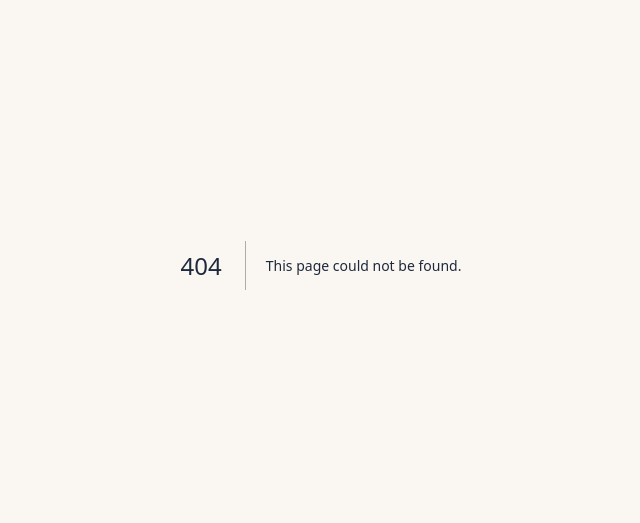
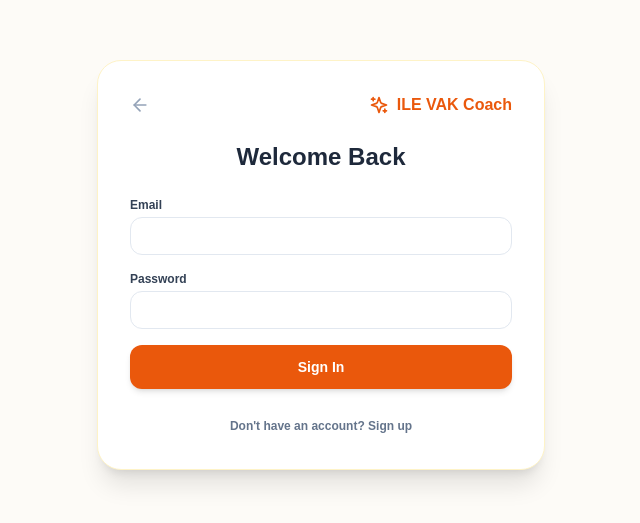
Before and after one commit to ITM-kaiwa/ILE, a Next.js app: page /login in a window 1280 px wide. Before the commit this address had no page. Shown: the part 135-658 px from the top of the page, without its empty margins (319-959 px from the left). Built offline with nearby package versions, Linux system fonts and the light colour scheme.

Commit message:
feat: scaffold Supabase Auth, login page, and seed API route

```diff
--- /dev/null
+++ b/app/api/seed/route.ts
@@ -0,0 +1,62 @@
+import { NextResponse } from 'next/server';
+import { supabase } from '@/lib/supabase';
+import { MINNA_VOCAB } from '@/data/minna-vocab';
+import { KANJI_CARDS } from '@/data/kanjiCards';
+import { KANA_CARDS } from '@/data/kanaCards';
+
+export async function GET() {
+  try {
+    // 1. Seed Kana Cards
+    if (KANA_CARDS && KANA_CARDS.length > 0) {
+      const kanaData = KANA_CARDS.map(k => ({
+        type: k.type,
+        character: k.character,
+        romaji: k.romaji
+      }));
+
+      const { error } = await supabase.from('kana_cards').insert(kanaData);
+      if (error) throw new Error(`Kana Error: ${error.message}`);
+    }
+
+    // 2. Seed Kanji Cards
+    if (KANJI_CARDS && KANJI_CARDS.length > 0) {
+      const kanjiData = KANJI_CARDS.map(k => ({
+        jlpt_level: k.jlptLevel,
+        kanji: k.kanji,
+        onyomi: k.onyomi,
+        kunyomi: k.kunyomi,
+        meaning_vi: k.meaning_vi,
+        examples: k.examples
+      }));
+
+      // Split into chunks of 100 to avoid request size limits
+      for (let i = 0; i < kanjiData.length; i += 100) {
+        const chunk = kanjiData.slice(i, i + 100);
+        const { error } = await supabase.from('kanji_cards').insert(chunk);
+        if (error) throw new Error(`Kanji Error: ${error.message}`);
+      }
+    }
+
+    // 3. Seed Vocab Cards (Minna)
+    if (MINNA_VOCAB && MINNA_VOCAB.length > 0) {
+      const vocabData = MINNA_VOCAB.map(v => ({
+        jlpt_level: 'N5', // Minna is roughly N5/N4, setting default
+        lesson: v.lesson,
+        word: v.word,
+        reading: v.reading,
+        meaning_vi: v.meaning_vi,
+        category: v.category
+      }));
+
+      for (let i = 0; i < vocabData.length; i += 100) {
+        const chunk = vocabData.slice(i, i + 100);
+        const { error } = await supabase.from('vocab_cards').insert(chunk);
+        if (error) throw new Error(`Vocab Error: ${error.message}`);
+      }
+    }
+
+    return NextResponse.json({ message: 'Seeding completed successfully!' });
+  } catch (error: any) {
+    return NextResponse.json({ error: error.message }, { status: 500 });
+  }
+}
--- /dev/null
+++ b/app/login/page.tsx
@@ -0,0 +1,160 @@
+'use client';
+
+import { useState } from 'react';
+import { supabase } from '@/lib/supabase';
+import { useRouter } from 'next/navigation';
+import { Sparkles, ArrowLeft } from 'lucide-react';
+import Link from 'next/link';
+
+export default function Login() {
+  const [email, setEmail] = useState('');
+  const [password, setPassword] = useState('');
+  const [name, setName] = useState('');
+  const [gender, setGender] = useState('unspecified');
+  const [age, setAge] = useState('');
+  const [isSignUp, setIsSignUp] = useState(false);
+  const [error, setError] = useState<string | null>(null);
+  const [loading, setLoading] = useState(false);
+  const router = useRouter();
+
+  const handleAuth = async (e: React.FormEvent) => {
+    e.preventDefault();
+    setLoading(true);
+    setError(null);
+
+    try {
+      if (isSignUp) {
+        const { error } = await supabase.auth.signUp({
+          email,
+          password,
+          options: {
+            data: {
+              name,
+              gender,
+              age: age ? parseInt(age, 10) : null,
+            }
+          }
+        });
+        if (error) throw error;
+        alert('Check your email for the confirmation link!');
+      } else {
+        const { error } = await supabase.auth.signInWithPassword({
+          email,
+          password,
+        });
+        if (error) throw error;
+        router.push('/');
+      }
+    } catch (err: any) {
+      setError(err.message || 'An error occurred');
+    } finally {
+      setLoading(false);
+    }
+  };
+
+  return (
+    <div className="min-h-screen bg-[#FDFBF7] flex items-center justify-center p-4">
+      <div className="max-w-md w-full bg-white rounded-3xl shadow-xl p-8 border border-amber-100">
+        <div className="mb-6 flex justify-between items-center">
+          <Link href="/" className="text-slate-400 hover:text-slate-600 transition">
+            <ArrowLeft className="w-5 h-5" />
+          </Link>
+          <div className="flex items-center space-x-2 text-orange-600 font-bold">
+            <Sparkles className="w-5 h-5" />
+            <span>ILE VAK Coach</span>
+          </div>
+        </div>
+
+        <h2 className="text-2xl font-extrabold text-slate-800 mb-6 text-center">
+          {isSignUp ? 'Create an Account' : 'Welcome Back'}
+        </h2>
+
+        {error && (
+          <div className="p-3 mb-4 rounded-xl bg-red-50 text-red-600 text-xs font-semibold text-center border border-red-200">
+            {error}
+          </div>
+        )}
+
+        <form onSubmit={handleAuth} className="space-y-4">
+          {isSignUp && (
+            <>
+              <div>
+                <label className="block text-xs font-bold text-slate-700 mb-1">Name</label>
+                <input
+                  type="text"
+                  value={name}
+                  onChange={(e) => setName(e.target.value)}
+                  className="w-full px-4 py-2 rounded-xl border border-slate-200 text-sm focus:outline-none focus:border-orange-400 focus:ring-2 focus:ring-orange-100"
+                  required
+                />
+              </div>
+              <div className="flex space-x-4">
+                <div className="flex-1">
+                  <label className="block text-xs font-bold text-slate-700 mb-1">Gender</label>
+                  <select
+                    value={gender}
+                    onChange={(e) => setGender(e.target.value)}
+                    className="w-full px-4 py-2 rounded-xl border border-slate-200 text-sm focus:outline-none focus:border-orange-400 focus:ring-2 focus:ring-orange-100 bg-white"
+                  >
+                    <option value="unspecified">Prefer not to say</option>
+                    <option value="male">Male</option>
+                    <option value="female">Female</option>
+                    <option value="other">Other</option>
+                  </select>
+                </div>
+                <div className="flex-1">
+                  <label className="block text-xs font-bold text-slate-700 mb-1">Age</label>
+                  <input
+                    type="number"
+                    value={age}
+                    onChange={(e) => setAge(e.target.value)}
+                    className="w-full px-4 py-2 rounded-xl border border-slate-200 text-sm focus:outline-none focus:border-orange-400 focus:ring-2 focus:ring-orange-100"
+                    placeholder="e.g. 25"
+                  />
+                </div>
+              </div>
+            </>
+          )}
+
+          <div>
+            <label className="block text-xs font-bold text-slate-700 mb-1">Email</label>
+            <input
+              type="email"
+              value={email}
+              onChange={(e) => setEmail(e.target.value)}
+              className="w-full px-4 py-2 rounded-xl border border-slate-200 text-sm focus:outline-none focus:border-orange-400 focus:ring-2 focus:ring-orange-100"
+              required
+            />
+          </div>
+          <div>
+            <label className="block text-xs font-bold text-slate-700 mb-1">Password</label>
+            <input
+              type="password"
+              value={password}
+              onChange={(e) => setPassword(e.target.value)}
+              className="w-full px-4 py-2 rounded-xl border border-slate-200 text-sm focus:outline-none focus:border-orange-400 focus:ring-2 focus:ring-orange-100"
+              required
+            />
+          </div>
+
+          <button
+            type="submit"
+            disabled={loading}
+            className="w-full py-3 mt-4 rounded-xl bg-orange-600 hover:bg-orange-500 text-white font-bold text-sm transition shadow-md disabled:opacity-50"
+          >
+            {loading ? 'Processing...' : (isSignUp ? 'Sign Up' : 'Sign In')}
+          </button>
+        </form>
+
+        <div className="mt-6 text-center">
+          <button
+            onClick={() => setIsSignUp(!isSignUp)}
+            className="text-xs font-bold text-slate-500 hover:text-slate-800 transition"
+          >
+            {isSignUp ? 'Already have an account? Sign in' : "Don't have an account? Sign up"}
+          </button>
+        </div>
+      </div>
+    </div>
+  );
+}
--- a/components/Navbar.tsx
+++ b/components/Navbar.tsx
@@ -1,6 +1,9 @@
 'use client';
 
-import React from 'react';
+import React, { useEffect, useState } from 'react';
+import Link from 'next/link';
+import { supabase } from '@/lib/supabase';
+import type { User } from '@supabase/supabase-js';
 import { VakType } from '@/data/vak-questions';
 import { Language, getTranslation } from '@/lib/i18n';
 import { Sparkles, Brain, Globe } from 'lucide-react';
@@ -25,6 +28,19 @@ export const Navbar: React.FC<NavbarProps> = ({
   onOpenLog,
 }) => {
   const t = getTranslation(lang);
+  const [user, setUser] = useState<User | null>(null);
+
+  useEffect(() => {
+    supabase.auth.getSession().then(({ data: { session } }) => {
+      setUser(session?.user ?? null);
+    });
+
+    const { data: { subscription } } = supabase.auth.onAuthStateChange((_event, session) => {
+      setUser(session?.user ?? null);
+    });
+
+    return () => subscription.unsubscribe();
+  }, []);
 
   const getVakBadge = () => {
     if (isHybrid && hybridLabel) {
@@ -71,6 +87,23 @@ export const Navbar: React.FC<NavbarProps> = ({
 
         {/* Right side controls: Language Selector Dropdown with Flag icons */}
         <div className="flex items-center space-x-3">
+          {/* Auth Button */}
+          {user ? (
+            <button
+              onClick={() => supabase.auth.signOut()}
+              className="px-3 py-1.5 text-xs font-bold text-slate-600 bg-slate-100 hover:bg-slate-200 rounded-lg border border-slate-200 transition"
+            >
+              Sign out
+            </button>
+          ) : (
+            <Link
+              href="/login"
+              className="px-3 py-1.5 text-xs font-bold text-orange-700 bg-orange-100 hover:bg-orange-200 rounded-lg border border-orange-300 transition"
+            >
+              Sign in
+            </Link>
+          )}
+
           {/* Flag Language Switcher Dropdown */}
           <div className="relative flex items-center space-x-1.5 bg-[#FAF7F2] p-1.5 rounded-xl border border-amber-300 shadow-inner">
             <Globe className="w-4 h-4 text-orange-600 ml-1" />
--- /dev/null
+++ b/lib/supabase.ts
@@ -0,0 +1,6 @@
+import { createClient } from '@supabase/supabase-js';
+
+const supabaseUrl = process.env.NEXT_PUBLIC_SUPABASE_URL || '';
+const supabaseAnonKey = process.env.NEXT_PUBLIC_SUPABASE_ANON_KEY || '';
+
+export const supabase = createClient(supabaseUrl, supabaseAnonKey);
--- a/package.json
+++ b/package.json
@@ -15,7 +15,8 @@
     "next": "^14.2.24",
     "react": "^18.3.1",
     "react-dom": "^18.3.1",
-    "tailwind-merge": "^2.2.1"
+    "tailwind-merge": "^2.2.1",
+    "@supabase/supabase-js": "^2.39.3"
   },
   "devDependencies": {
     "@types/node": "^20.11.24",
```
